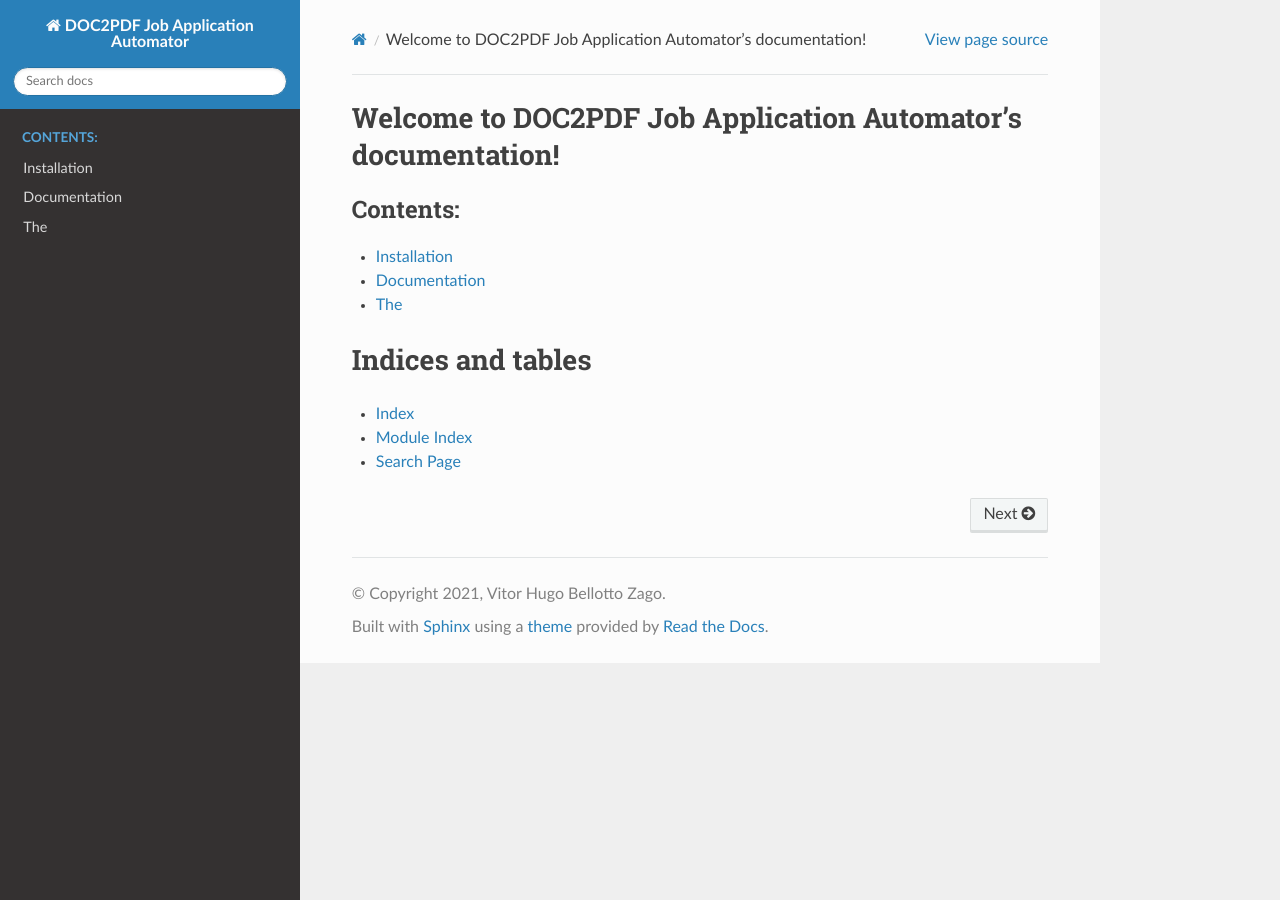
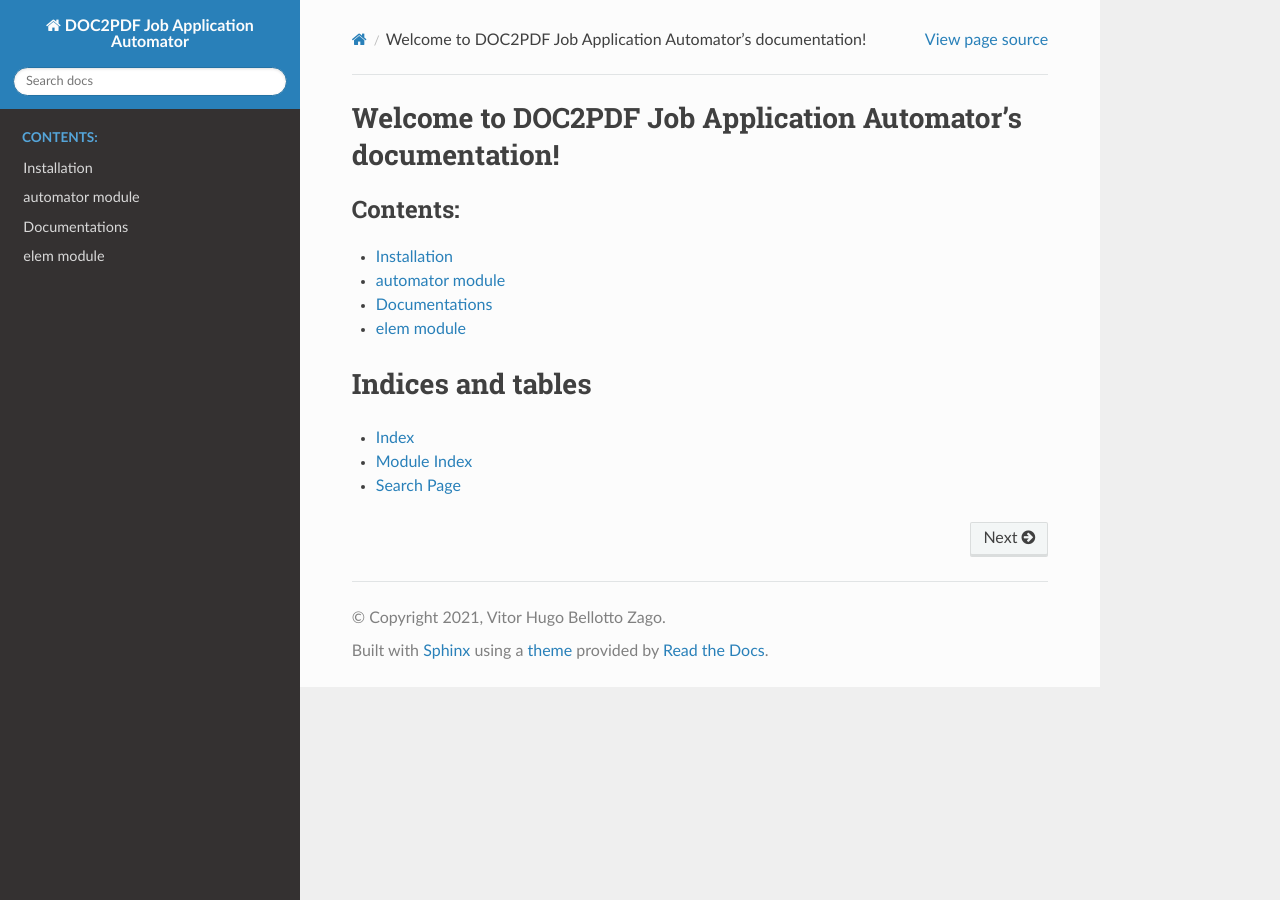
Before and after one commit to vitorzago/doc2pdf-job-application-automator, a Sphinx documentation site: the page built from docs/index.rst, in a window 1280 px wide. Built offline with Sphinx 7.4.7 and the Read the Docs theme 2.0.0, drawn with Linux system fonts in a browser that asks for light colours.

Commit message:
First version of sphinx. Default style.

```diff
--- a/docs/conf.py
+++ b/docs/conf.py
@@ -13,6 +13,7 @@
 import os
 import sys
 sys.path.insert(0, os.path.abspath('..'))
+sys.path.insert(0, os.path.abspath('../src/'))
 
 
 # -- Project information -----------------------------------------------------
@@ -30,8 +31,7 @@ release = '0.1'
 # Add any Sphinx extension module names here, as strings. They can be
 # extensions coming with Sphinx (named 'sphinx.ext.*') or your custom
 # ones.
-extensions = [
-]
+extensions = ['sphinx.ext.autodoc']
 
 # Add any paths that contain templates here, relative to this directory.
 templates_path = ['_templates']
--- a/docs/documents.rst
+++ b/docs/documents.rst
@@ -1,9 +1,6 @@
-Documentation
+Documentations
 ================
-
-The
-=========================
-.. automodule:: documents
+.. automodule:: documents.CurriculumVitae
    :members:
    :undoc-members:
    :show-inheritance:
--- a/docs/index.rst
+++ b/docs/index.rst
@@ -7,13 +7,13 @@ Welcome to DOC2PDF Job Application Automator's documentation!
 =============================================================
 
 .. toctree::
-   :maxdepth: 3
+   :maxdepth: 2
    :caption: Contents:
 
    install
-
-
+   automator
    documents
+   elem
 
 Indices and tables
 ==================
--- a/docs/modules.rst
+++ /dev/null
@@ -1,5 +0,0 @@
-doc2pdf-job-application-automator
-=================================
-
-.. toctree::
-   :maxdepth: 4
```
